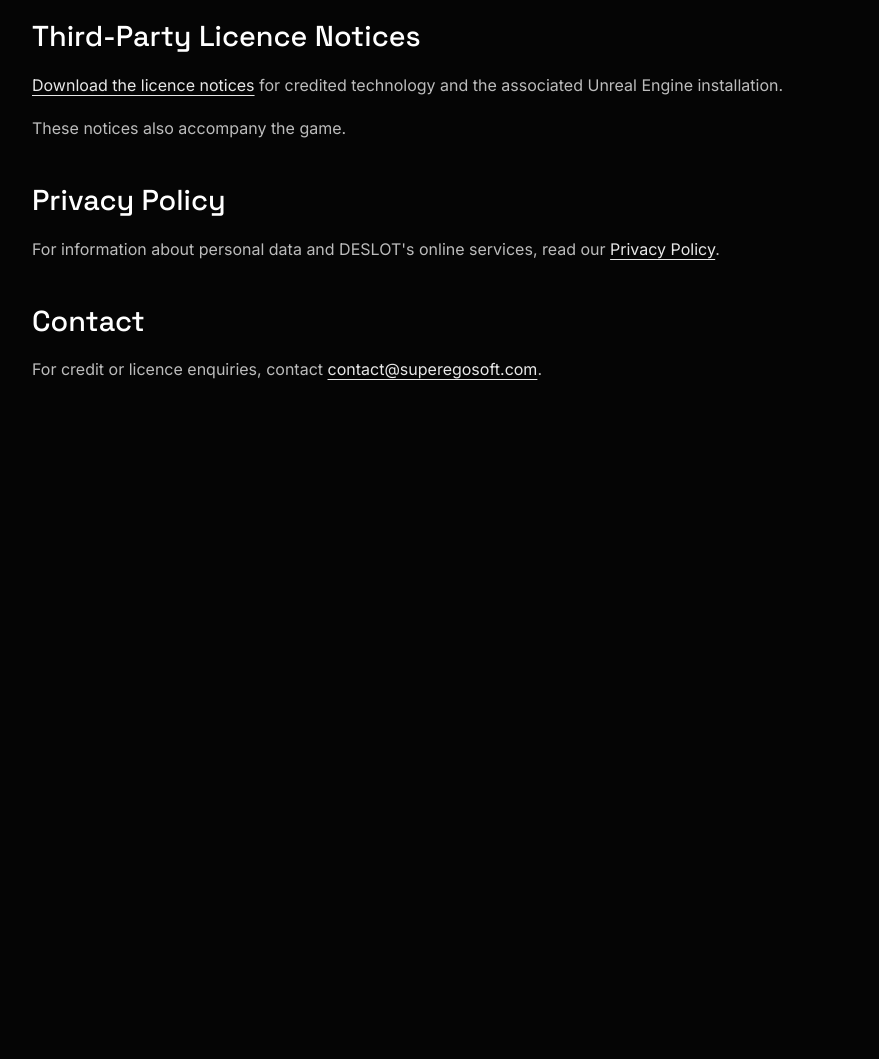
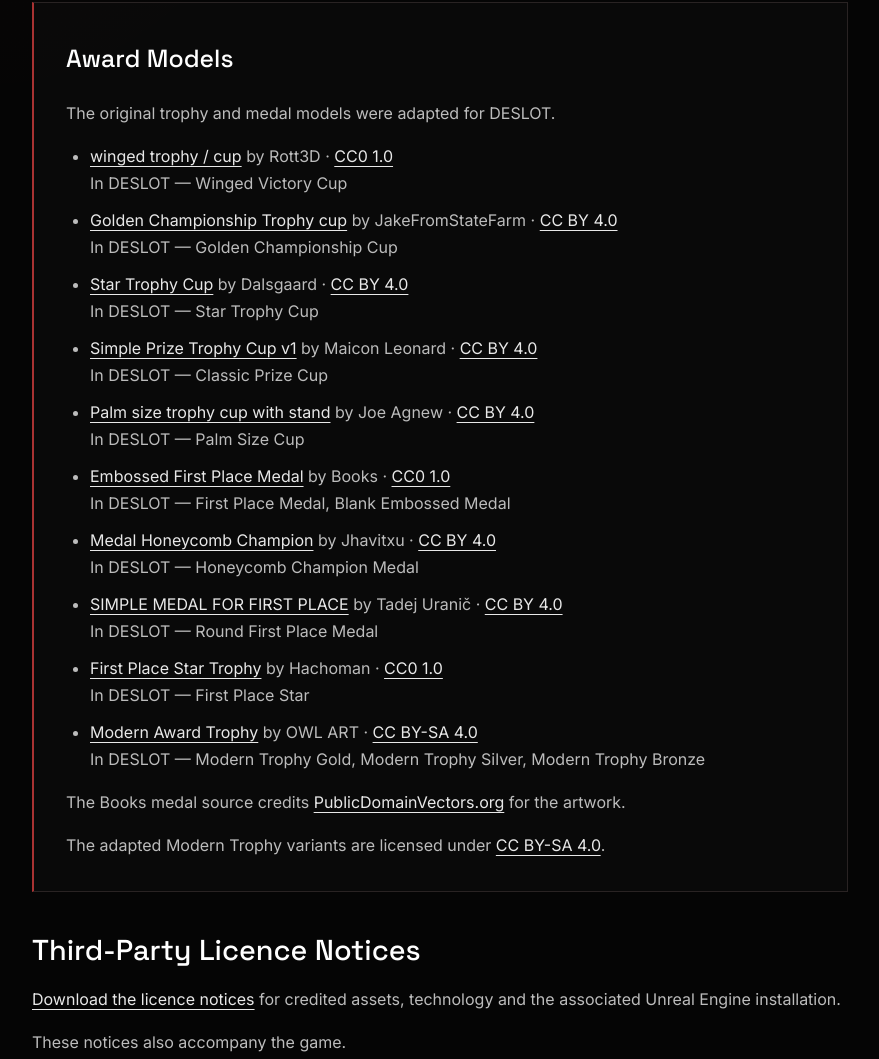
Before and after one commit to supego/supego.github.io, a plain HTML site: page deslot/legal.html in a window 1280 px wide. Shown: the part 1472-2531 px from the top of the page, without its empty margins (200-1079 px from the left). Before the commit the page ends 2041 px from the top, so only its background shows below. Drawn offline with Linux system fonts and the light colour scheme.

Commit message:
[SE_LAPTOP] Credit the DESLOT trophy and medal models

```diff
--- a/deslot/legal.html
+++ b/deslot/legal.html
@@ -87,11 +87,29 @@
             <dd>Used in DESLOT with the creator’s permission for commercial use.</dd>
           </dl>
         </article>
+        <article id="award-models" class="legal-asset" aria-labelledby="award-models-title">
+          <h3 id="award-models-title">Award Models</h3>
+          <p>The original trophy and medal models were adapted for DESLOT.</p>
+          <ul>
+            <li><a href="https://www.printables.com/model/851242-winged-trophy-cup">winged trophy / cup</a> by Rott3D · <a href="https://creativecommons.org/publicdomain/zero/1.0/">CC0 1.0</a><br>In DESLOT — Winged Victory Cup</li>
+            <li><a href="https://www.printables.com/model/427075-golden-championship-trophy-cup">Golden Championship Trophy cup</a> by JakeFromStateFarm · <a href="https://creativecommons.org/licenses/by/4.0/">CC BY 4.0</a><br>In DESLOT — Golden Championship Cup</li>
+            <li><a href="https://www.printables.com/model/647164-star-trophy-cup">Star Trophy Cup</a> by Dalsgaard · <a href="https://creativecommons.org/licenses/by/4.0/">CC BY 4.0</a><br>In DESLOT — Star Trophy Cup</li>
+            <li><a href="https://www.printables.com/model/1032829-simple-prize-trophy-cup-v1">Simple Prize Trophy Cup v1</a> by Maicon Leonard · <a href="https://creativecommons.org/licenses/by/4.0/">CC BY 4.0</a><br>In DESLOT — Classic Prize Cup</li>
+            <li><a href="https://www.printables.com/model/191212-palm-size-trophy-cup-with-stand">Palm size trophy cup with stand</a> by Joe Agnew · <a href="https://creativecommons.org/licenses/by/4.0/">CC BY 4.0</a><br>In DESLOT — Palm Size Cup</li>
+            <li><a href="https://www.printables.com/model/432841-embossed-first-place-medal">Embossed First Place Medal</a> by Books · <a href="https://creativecommons.org/publicdomain/zero/1.0/">CC0 1.0</a><br>In DESLOT — First Place Medal, Blank Embossed Medal</li>
+            <li><a href="https://www.printables.com/model/861939-medal-honeycomb-champion">Medal Honeycomb Champion</a> by Jhavitxu · <a href="https://creativecommons.org/licenses/by/4.0/">CC BY 4.0</a><br>In DESLOT — Honeycomb Champion Medal</li>
+            <li><a href="https://www.printables.com/model/905394-simple-medal-for-first-place">SIMPLE MEDAL FOR FIRST PLACE</a> by Tadej Uranič · <a href="https://creativecommons.org/licenses/by/4.0/">CC BY 4.0</a><br>In DESLOT — Round First Place Medal</li>
+            <li><a href="https://www.printables.com/model/306283-first-place-star-trophy">First Place Star Trophy</a> by Hachoman · <a href="https://creativecommons.org/publicdomain/zero/1.0/">CC0 1.0</a><br>In DESLOT — First Place Star</li>
+            <li><a href="https://www.printables.com/model/425880-modern-award-trophy">Modern Award Trophy</a> by OWL ART · <a href="https://creativecommons.org/licenses/by-sa/4.0/">CC BY-SA 4.0</a><br>In DESLOT — Modern Trophy Gold, Modern Trophy Silver, Modern Trophy Bronze</li>
+          </ul>
+          <p>The Books medal source credits <a href="https://publicdomainvectors.org/en/free-clipart/Winners-logo/48809.html">PublicDomainVectors.org</a> for the artwork.</p>
+          <p>The adapted Modern Trophy variants are licensed under <a href="https://creativecommons.org/licenses/by-sa/4.0/">CC BY-SA 4.0</a>.</p>
+        </article>
       </section>
 
       <section id="licence-notices" aria-labelledby="licence-notices-title">
         <h2 id="licence-notices-title">Third-Party Licence Notices</h2>
-        <p><a href="/deslot/notices/DESLOT-Licence-Notices.zip" download>Download the licence notices</a> for credited technology and the associated Unreal Engine installation.</p>
+        <p><a href="/deslot/notices/DESLOT-Licence-Notices.zip" download>Download the licence notices</a> for credited assets, technology and the associated Unreal Engine installation.</p>
         <p>These notices also accompany the game.</p>
       </section>
 
```
Also changed, not shown: 1 other file.
